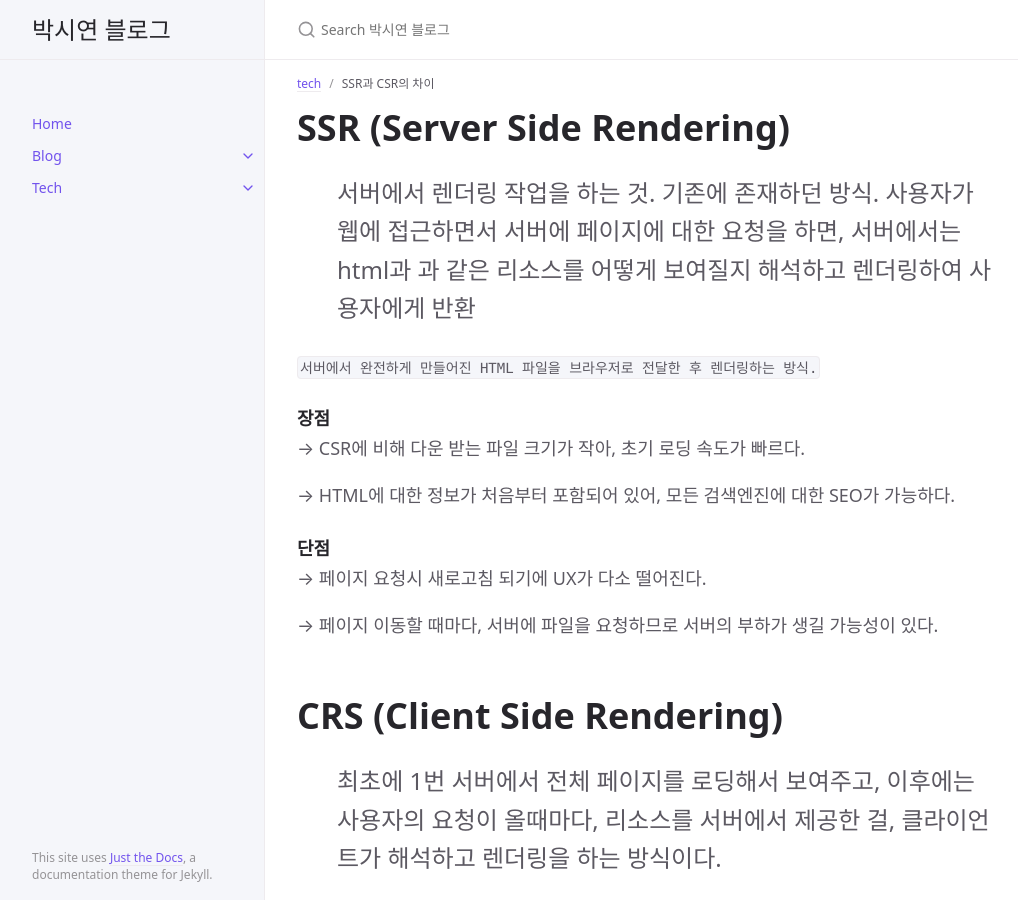
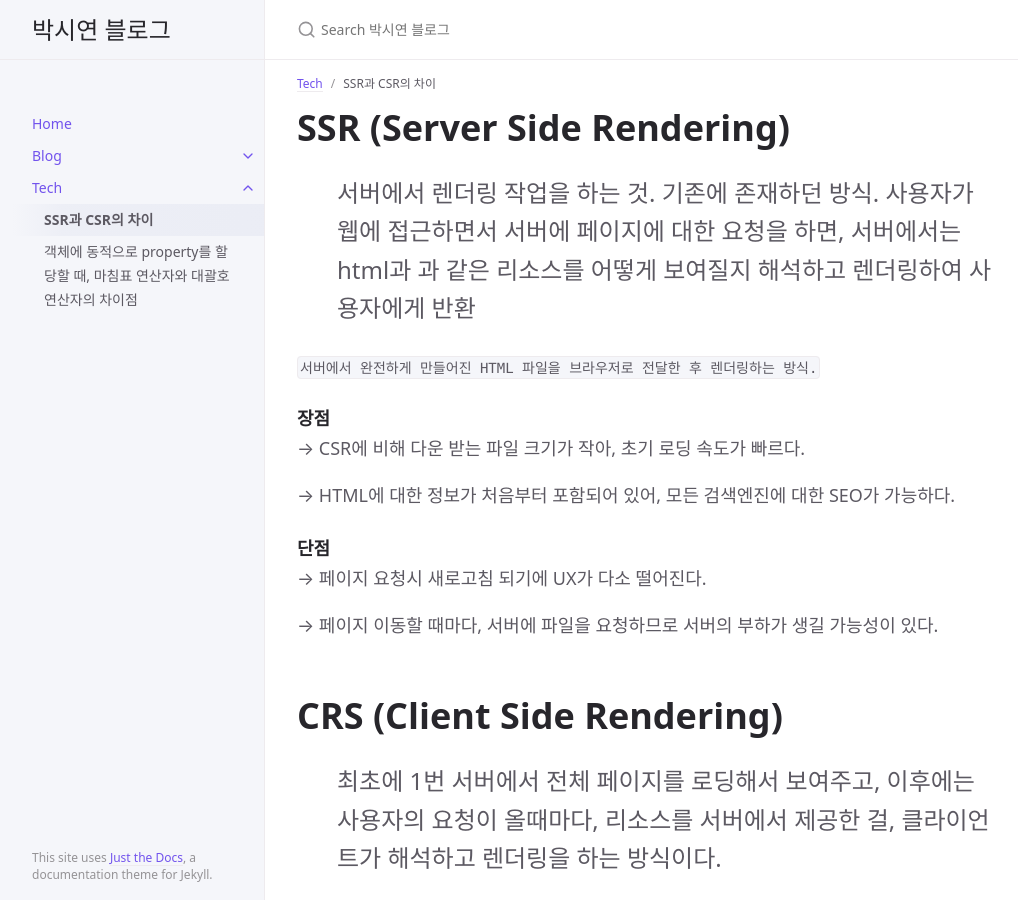
Before and after one commit to Siyeon-dev/Siyeon-dev.github.io, a Jekyll site: the page built from docs/tech/2021-06-12-SSR_CSR.md, in a window 1280 px wide and 900 px high. Shown: the whole window, without its empty margins (107-1125 px from the left). Built offline with Jekyll 4.4.1, drawn with Linux system fonts in a browser that asks for light colours.

```diff
--- a/docs/tech/2021-06-12-SSR_CSR.md
+++ b/docs/tech/2021-06-12-SSR_CSR.md
@@ -1,7 +1,7 @@
 ---
 layout: default
 title: SSR과 CSR의 차이
-parent: tech
+parent: Tech
 nav_order: 1
 comments: true
 ---
```
Also changed, not shown: docs/tech/2021-06-14-동적으로_property_할당하기.md (+1 -1 lines).
